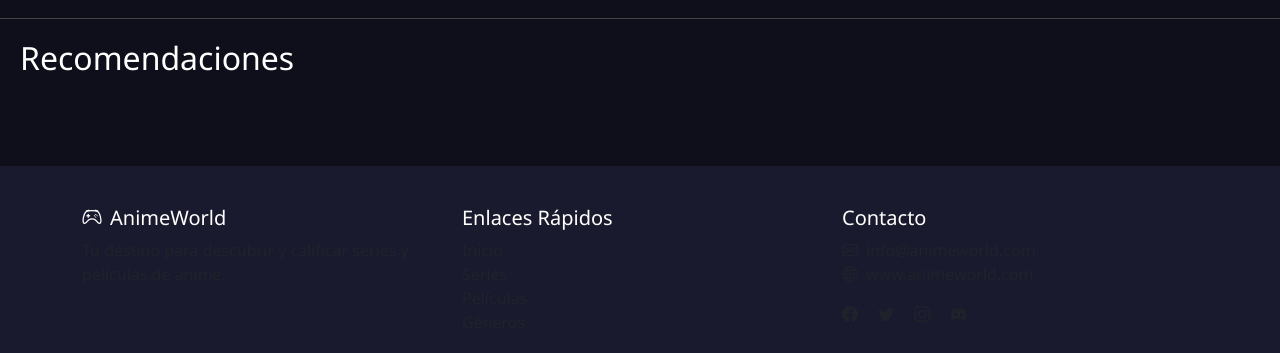
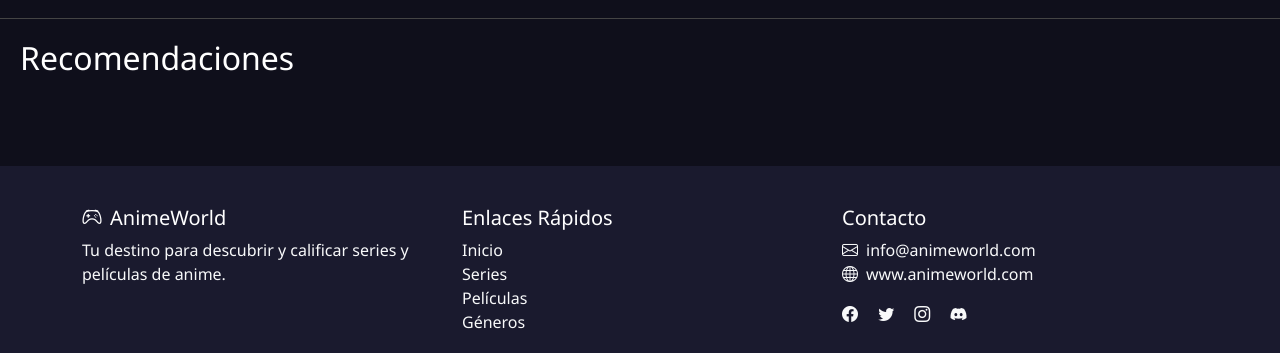
Before and after one commit to markitush6/miniProjectIA, a plain HTML site: page index.html in a window 1280 px wide. Shown: the part 471-824 px from the top of the page. Drawn offline with nearby package versions, Linux system fonts and the light colour scheme; no server answers.

Commit message:
index css

```diff
--- a/index.html
+++ b/index.html
@@ -223,33 +223,33 @@
             <div class="row">
                 <div class="col-md-4 mb-4">
                     <h5><i class="bi bi-controller me-2"></i>AnimeWorld</h5>
-                    <p class="text-muted">Tu destino para descubrir y calificar series y películas de anime.</p>
+                    <p class="text-light">Tu destino para descubrir y calificar series y películas de anime.</p>
                 </div>
                 <div class="col-md-4 mb-4">
                     <h5>Enlaces Rápidos</h5>
                     <ul class="list-unstyled">
-                        <li><a href="#" class="text-muted text-decoration-none">Inicio</a></li>
-                        <li><a href="#" class="text-muted text-decoration-none">Series</a></li>
-                        <li><a href="#" class="text-muted text-decoration-none">Películas</a></li>
-                        <li><a href="#" class="text-muted text-decoration-none">Géneros</a></li>
+                        <li><a href="#" class="text-light text-decoration-none">Inicio</a></li>
+                        <li><a href="#" class="text-light text-decoration-none">Series</a></li>
+                        <li><a href="#" class="text-light text-decoration-none">Películas</a></li>
+                        <li><a href="#" class="text-light text-decoration-none">Géneros</a></li>
                     </ul>
                 </div>
                 <div class="col-md-4 mb-4">
                     <h5>Contacto</h5>
                     <ul class="list-unstyled">
-                        <li class="text-muted"><i class="bi bi-envelope me-2"></i>info@animeworld.com</li>
-                        <li class="text-muted"><i class="bi bi-globe me-2"></i>www.animeworld.com</li>
+                        <li class="text-light"><i class="bi bi-envelope me-2"></i>info@animeworld.com</li>
+                        <li class="text-light"><i class="bi bi-globe me-2"></i>www.animeworld.com</li>
                     </ul>
                     <div class="mt-3">
-                        <a href="#" class="text-muted me-3"><i class="bi bi-facebook"></i></a>
-                        <a href="#" class="text-muted me-3"><i class="bi bi-twitter"></i></a>
-                        <a href="#" class="text-muted me-3"><i class="bi bi-instagram"></i></a>
-                        <a href="#" class="text-muted"><i class="bi bi-discord"></i></a>
+                        <a href="#" class="text-light me-3"><i class="bi bi-facebook"></i></a>
+                        <a href="#" class="text-light me-3"><i class="bi bi-twitter"></i></a>
+                        <a href="#" class="text-light me-3"><i class="bi bi-instagram"></i></a>
+                        <a href="#" class="text-light"><i class="bi bi-discord"></i></a>
                     </div>
                 </div>
             </div>
             <hr class="my-4 bg-secondary">
-            <div class="text-center text-muted">
+            <div class="text-center text-light">
                 <p>&copy; 2023 AnimeWorld. Todos los derechos reservados.</p>
             </div>
         </div>
```
